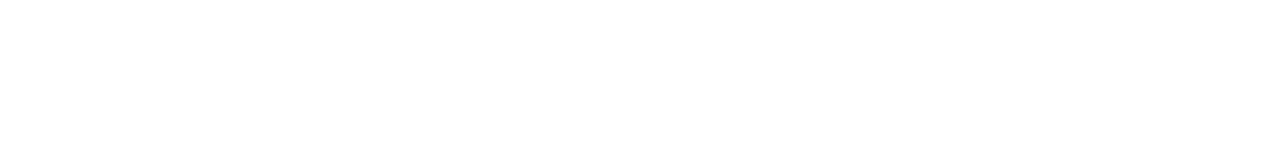
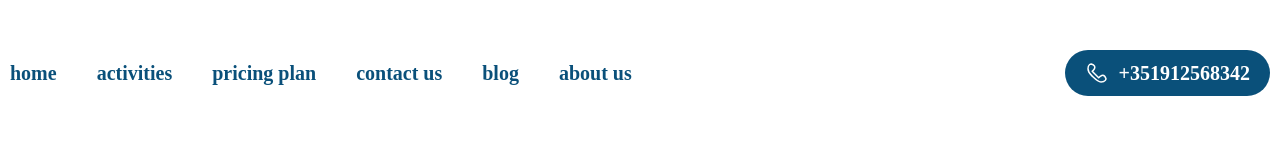
Before and after one commit to Sof-f/surf__school, a plain HTML site: page index.html in a window 1280 px wide. Drawn offline with Linux system fonts and the light colour scheme.

Commit message:
header__top 100%

```diff
--- a/css/style.css
+++ b/css/style.css
@@ -0,0 +1,66 @@
+html{
+    box-sizing: border-box;
+}
+
+*,
+*::before,
+*::after{
+    box-sizing: inherit;
+}
+
+a{
+    color: inherit;
+    text-decoration: none;
+}
+
+ul{
+    margin: 0;
+    padding: 0;
+}
+
+li{
+    list-style: none;
+}
+
+h1,h2,h3,h4, p{
+    margin: 0;
+}
+
+body{
+    font-size: 16px;
+    line-height: 1.3;
+    font-weight: 600;
+}
+
+.container{
+    max-width: 1740px;
+    padding: 0 10px;
+    margin: 0 auto;
+}
+
+.header__top{
+    display: flex;
+    justify-content: space-between;
+    padding-top: 50px;
+    align-items: center;
+    font-size: 20px;
+    line-height: 26px;
+    font-weight: 700;
+}
+
+.menu__list{
+    display: flex;
+    /* align-items: center; */
+    color: #0A507A;
+    gap: 40px;
+}
+
+.header__phone{
+    display: flex;
+    align-items: center;
+    background-color: #0A507A;
+    color: #fff;
+    padding: 10px 20px ;
+    border-radius: 30px;
+    gap: 10px;
+}
--- a/index.html
+++ b/index.html
@@ -3,11 +3,62 @@
 <head>
     <meta charset="UTF-8">
     <meta name="viewport" content="width=device-width, initial-scale=1.0">
+    <title>Surfing school</title>
+    <link rel="shortcut icon" href="images/logo.png">
     <link rel="stylesheet" href="css/normalize.css">
     <link rel="stylesheet" href="css/style.css">
-    <title>Document</title>
+
 </head>
 <body>
 
+    <header class="header">
+        <div class="container">
+            <div class="header__top">
+                <nav class="menu">
+                    <!-- ul.menu__list>li.menu__item*6>a.menu__link[href=#] -->
+                    <ul class="menu__list">
+                        <li class="menu__item">
+                            <a class="menu__link" href="#">home</a>
+                        </li>
+                        <li class="menu__item">
+                            <a class="menu__link" href="#">activities</a>
+                        </li>
+                        <li class="menu__item">
+                            <a class="menu__link" href="#">pricing plan</a>
+                        </li>
+                        <li class="menu__item">
+                            <a class="menu__link" href="#">contact us</a>
+                        </li>
+                        <li class="menu__item">
+                            <a class="menu__link" href="#">blog</a>
+                        </li>
+                        <li class="menu__item">
+                            <a class="menu__link" href="#">about us</a>
+                        </li>
+                    </ul>
+                </nav>
+                <a class="header__phone" href="+351912568342">
+                    <img src="images/tel-icon.svg" alt="phone-ico img">
+                    +351912568342
+                </a>
+            </div>
+        </div>
+    </header>
+
+
+
+    <main class="main">
+        <section></section>
+    </main>
+
+
+
+
+    <footer class="footer">
+
+    </footer>
+
+
+    <script src="js/main.js"></script>
 </body>
 </html>
```
Also changed, not shown: images/logo.png (added), images/tel-icon.svg (added), 1 other file.
